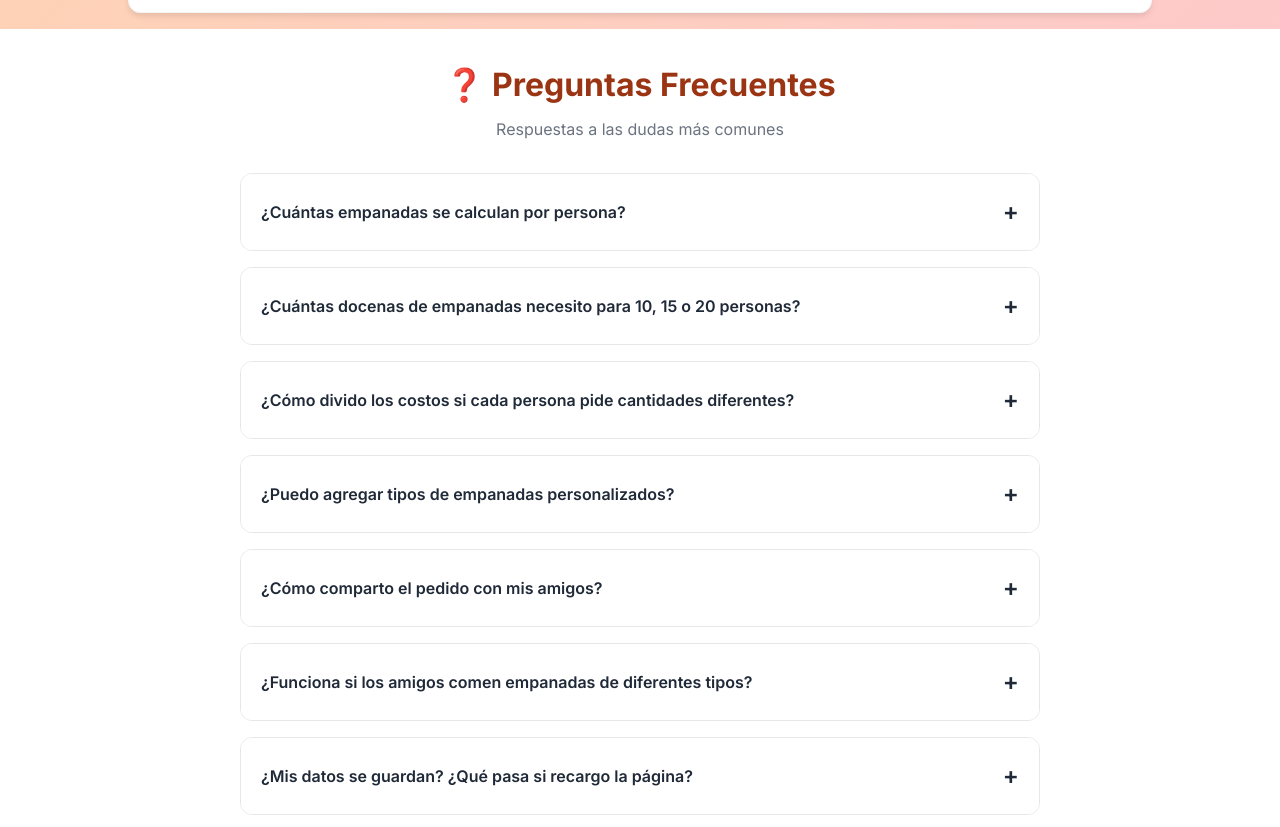
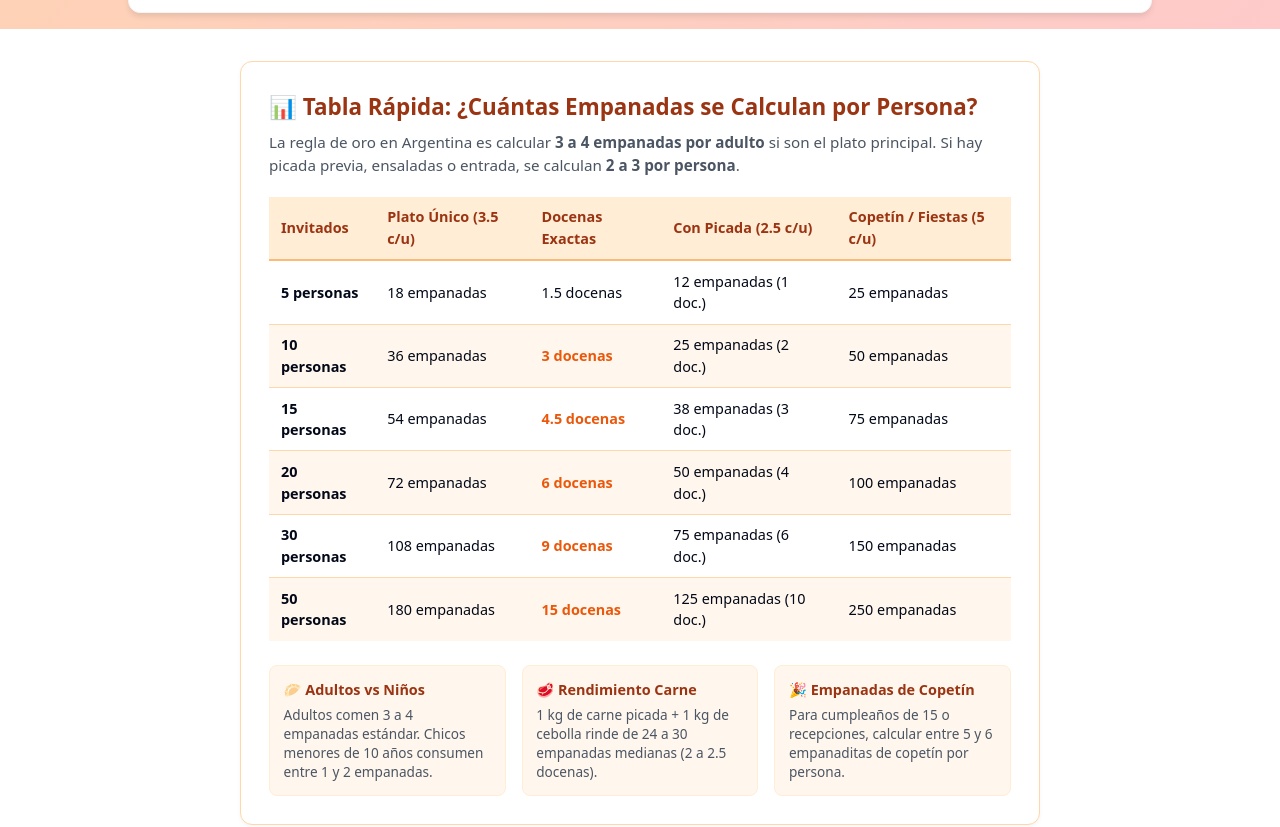
Before and after one commit to sebiglesias/empanadin, a Next.js app: page / in a window 1280 px wide. Shown: the part 839-1666 px from the top of the page. Built offline with nearby package versions, Linux system fonts and the light colour scheme.

Commit message:
feat(seo, adsense): optimize title and FAQs for search CTR and enable AdSense

```diff
--- a/app/calculator.tsx
+++ b/app/calculator.tsx
@@ -480,8 +480,8 @@ export default function EmpanadasCalculator() {
         <div style={styles.container}>
           <div style={styles.maxWidth}>
             <div style={styles.header}>
-              <h2 style={styles.title}>🥟 Calculadora de Empanadas</h2>
-              <p style={styles.subtitle}>Organiza tu pedido de empanadas con amigos</p>
+              <h1 style={styles.title}>🥟 Calculadora de Empanadas</h1>
+              <p style={styles.subtitle}>¿Cuántas empanadas por persona se calculan? Organizá tu pedido y dividí gastos</p>
             </div>
 
             <div style={{
--- a/app/faq-data.ts
+++ b/app/faq-data.ts
@@ -1,57 +1,57 @@
 export const faqs = [
   {
-    question: "¿Cuántas empanadas se calculan por persona?",
+    question: "¿Cuántas empanadas se calcula por persona?",
     answer:
-        "La regla estándar en Argentina para una juntada o cena es calcular entre 3 y 4 empanadas por persona adulta. Si las empanadas son plato único y el grupo tiene buen apetito, se recomienda estimar 4 a 5 empanadas por persona. Si además hay picada, ensalada o postre, con 2 a 3 empanadas suele ser suficiente. Para niños, lo habitual es calcular 1 a 2 empanadas.",
+      "La regla estándar en Argentina para una juntada o cena informal es calcular entre 3 y 4 empanadas por persona adulta. Si las empanadas son plato único y el grupo tiene buen apetito, se recomienda estimar 4 a 5 empanadas por comensal. Si previamente se sirve una picada abundante, ensalada o postre, con 2 a 3 empanadas suele ser suficiente. Para niños de hasta 10 años, lo habitual es estimar entre 1 y 2 empanadas.",
   },
   {
-    question: "¿Cuántas docenas de empanadas necesito para 10, 15 o 20 personas?",
+    question: "¿Cuántas docenas de empanadas necesito para 10, 20, 30 o 50 personas?",
     answer:
-        "Para 10 personas se calculan unas 3 docenas (36 empanadas). Para 15 personas, entre 4 y 5 docenas (48 a 60 empanadas). Para 20 personas, entre 6 y 7 docenas (72 a 84 empanadas). Usá la calculadora arriba para sumar los gustos de cada amigo y no pedir de más ni de menos.",
+      "Calculando un promedio de 3.5 empanadas por adulto:\n• 10 personas: 3 docenas (36 empanadas).\n• 15 personas: 4 a 5 docenas (48 a 60 empanadas).\n• 20 personas: 6 a 7 docenas (72 a 84 empanadas).\n• 30 personas: 9 a 10 docenas (108 a 120 empanadas).\n• 50 personas: 15 a 17 docenas (180 a 200 empanadas).\nSi además vas a servir picada previa o postre abundante, podés restar entre 1 y 2 docenas del pedido total.",
+  },
+  {
+    question: "¿Cuántas empanadas de copetín se calculan por persona en un cumpleaños o fiesta?",
+    answer:
+      "Para cumpleaños de 15, bautismos, cócteles o eventos de pie donde se sirven empanadas de copetín (tamaño cocktail o bocadito), se calculan entre 5 y 6 empanadas por persona si forman parte de una mesa de finger food variada (con sándwiches de miga, pizzetas, etc.), o entre 8 y 10 unidades por persona si son el bocadillo principal del festejo.",
+  },
+  {
+    question: "¿Cuántas empanadas salen con 1 kilo de carne picada?",
+    answer:
+      "Con 1 kilo de carne picada (o carne cortada a cuchillo) salen entre 24 y 30 empanadas medianas (es decir, entre 2 y 2 docenas y media). La receta clásica criolla lleva 1 kg de carne por 1 kg de cebolla, lo que rinde unos 2.2 kg de relleno final con huevo duro, aceitunas y condimentos, utilizando aproximadamente 35 a 40 gramos de relleno por tapa.",
+  },
+  {
+    question: "¿Cuántas empanadas se calculan si hay picada previa o asado?",
+    answer:
+      "Si la juntada incluye una picada previa con fiambres, quesos o snacks, el consumo de empanadas desciende a 2 o 2.5 por persona. Si las empanadas se sirven solo como entrada antes de un asado, calculá únicamente 1 a 1.5 empanadas por persona.",
+  },
+  {
+    question: "¿Cuáles son los sabores de empanadas más pedidos en una juntada?",
+    answer:
+      "En un pedido grupal variado, la distribución recomendada es: 40% Carne (suave o a cuchillo), 30% Jamón y Queso (el gusto universal infaltable), 15% Pollo y 15% opciones vegetarianas (Verdura/Acelga, Caprese, Cebolla y Queso o Humita). Con Empanadín podés cargar el gusto exacto de cada comensal para evitar que sobren las exóticas y falten las clásicas.",
   },
   {
     question: "¿Cómo divido los costos si cada persona pide cantidades diferentes?",
     answer:
-        "Tienes dos opciones: 1) Precio por empanada: si todas cuestan igual, calcula el total dividido por persona. 2) Precio total: ingresa lo que pagaste en total y la calculadora divide proporcionalmente según cuántas empanadas comió cada uno.",
+      "Tienes dos opciones en la calculadora: 1) Precio por empanada: si todas cuestan igual, cada comensal paga exactamente lo que consumió. 2) Precio total del pedido: si compraste promociones por docena o pagaste un total fijo, ingresás el importe global y el sistema reparte el costo de manera 100% proporcional a la cantidad de empanadas de cada amigo.",
   },
   {
     question: "¿Puedo agregar tipos de empanadas personalizados?",
     answer:
-        "Sí, puedes agregar tipos personalizados. En la sección 'Tipos de Empanadas', haz clic en '+ Agregar Tipo Personalizado' e ingresa el nombre (ej: Roquefort y Nuez, Cordero, etc.). Se guardarán en tu navegador.",
+      "Sí. En la sección 'Tipos de Empanadas', haz clic en '+ Agregar Tipo Personalizado' e ingresa el nombre de la variedad (ej: Roquefort y Nuez, Matambre a la Pizza, Cordero Patagónico, etc.). Se guardarán en el almacenamiento local de tu navegador.",
   },
   {
-    question: "¿Cómo comparto el pedido con mis amigos?",
+    question: "¿Cómo comparto el pedido por WhatsApp con mis amigos?",
     answer:
-        "Una vez que hayas ingresado todas las personas y empanadas, haz clic en 'Compartir por WhatsApp' y se abrirá WhatsApp Web con el resumen completo. También puedes copiar el mensaje si prefieres enviarlo por otro medio.",
+      "Una vez que ingresaste a las personas y sus sabores, haz clic en 'Compartir por WhatsApp'. Se generará automáticamente un resumen completo con el detalle de docenas para la rotisería o delivery, el monto que debe transferir cada amigo y tu Alias/CBU bancario si lo completaste.",
   },
   {
-    question: "¿Funciona si los amigos comen empanadas de diferentes tipos?",
+    question: "¿Es gratis esta calculadora?",
     answer:
-        "Claro, es lo ideal de la herramienta. Cada persona puede tener una combinación diferente: Juan puede pedir 2 de Carne + 3 de Jamón y Queso, mientras que María pide 4 de Verdura + 2 de Caprese. La calculadora suma todo automáticamente.",
+      "Sí, Empanadín es una herramienta web 100% gratuita creada para facilitar la organización de juntadas, reuniones y pedidos de empanadas con amigos y familiares en Argentina.",
   },
   {
-    question: "¿Mis datos se guardan? ¿Qué pasa si recargo la página?",
+    question: "¿Funciona sin internet y guarda mis datos?",
     answer:
-        "Todos tus datos se guardan en el navegador (localStorage). Si recargás la página, verás la misma información. Se borra solo si limpias el historial/cache del navegador.",
-  },
-  {
-    question: "¿Funciona sin internet?",
-    answer:
-        "Sí, es una Progressive Web App (PWA). Una vez que la cargas una vez, funciona completamente sin conexión. Los datos se guardan localmente en tu dispositivo.",
-  },
-  {
-    question: "¿Es gratis? ¿Tiene publicidad?",
-    answer:
-        "100% gratis y sin publicidad. No hay costo ni suscripciones. Fue creada para facilitar la organización de juntadas con amigos.",
-  },
-  {
-    question: "¿Qué pasa si sobran empanadas?",
-    answer:
-        "Puedes ajustar las cantidades en cualquier momento. Si calculaste mal, simplemente modifica los números antes de compartir. La calculadora siempre te muestra el total actual.",
-  },
-  {
-    question: "¿Puedo instalar esto como app en mi teléfono?",
-    answer:
-        "Sí, es una PWA. En iOS: abre en Safari → Compartir → Agregar a la pantalla de inicio. En Android: abre en Chrome → Menú (⋮) → Instalar app. Tendrás un icono en tu pantalla de inicio.",
+      "Sí, es una Progressive Web App (PWA). Todos tus datos se guardan en el navegador (localStorage). Si recargas la página o pierdes la conexión a internet durante la juntada, la información se mantiene intacta.",
   },
 ]
--- a/app/page.tsx
+++ b/app/page.tsx
@@ -1,8 +1,5 @@
 import EmpanadasCalculator from "./calculator"
 import FAQ from "./faq"
-import { faqs } from "./faq-data"
-
-const empanadas = ["Carne", "Pollo", "Jamón y Queso", "Caprese", "Verdura", "Humita", "Cebolla y Queso", "Atún"]
 
 export default function Page() {
   return (
@@ -13,52 +10,109 @@ export default function Page() {
           </div>
         </noscript>
 
-        <div style={{ position: "absolute", width: "1px", height: "1px", overflow: "hidden", opacity: "0" }}>
-          <h1>Calculadora de Empanadas para Juntadas</h1>
-          <p>
-            Herramienta gratuita para organizar pedidos de empanadas en juntadas con amigos. Calcula cuántas
-            empanadas necesitas por persona, divide costos automáticamente y comparte el pedido por WhatsApp.
-            Perfecto para reuniones en Argentina.
+        <EmpanadasCalculator />
+
+        {/* Guía Rápida & Tabla de Referencia SEO */}
+        <section
+          aria-label="Guía rápida para calcular empanadas"
+          style={{
+            maxWidth: "800px",
+            margin: "2rem auto 0",
+            padding: "1.75rem",
+            backgroundColor: "white",
+            borderRadius: "0.75rem",
+            border: "1px solid #fed7aa",
+            boxShadow: "0 2px 4px rgba(0,0,0,0.04)",
+            fontFamily: "system-ui, -apple-system, sans-serif",
+          }}
+        >
+          <h2 style={{ fontSize: "1.4rem", fontWeight: "700", color: "#9a3412", marginBottom: "0.5rem" }}>
+            📊 Tabla Rápida: ¿Cuántas Empanadas se Calculan por Persona?
+          </h2>
+          <p style={{ color: "#4b5563", fontSize: "0.95rem", lineHeight: "1.5", marginBottom: "1.25rem" }}>
+            La regla de oro en Argentina es calcular <strong>3 a 4 empanadas por adulto</strong> si son el plato principal.
+            Si hay picada previa, ensaladas o entrada, se calculan <strong>2 a 3 por persona</strong>.
           </p>
 
-          <h2>Tipos de Empanadas Disponibles</h2>
-          <ul>
-            {empanadas.map((emp) => (
-                <li key={emp}>{emp}</li>
-            ))}
-          </ul>
+          <div style={{ overflowX: "auto" }}>
+            <table style={{ width: "100%", borderCollapse: "collapse", textAlign: "left", fontSize: "0.9rem" }}>
+              <thead>
+                <tr style={{ backgroundColor: "#ffedd5", borderBottom: "2px solid #fdba74" }}>
+                  <th style={{ padding: "0.6rem 0.75rem", fontWeight: "600", color: "#9a3412" }}>Invitados</th>
+                  <th style={{ padding: "0.6rem 0.75rem", fontWeight: "600", color: "#9a3412" }}>Plato Único (3.5 c/u)</th>
+                  <th style={{ padding: "0.6rem 0.75rem", fontWeight: "600", color: "#9a3412" }}>Docenas Exactas</th>
+                  <th style={{ padding: "0.6rem 0.75rem", fontWeight: "600", color: "#9a3412" }}>Con Picada (2.5 c/u)</th>
+                  <th style={{ padding: "0.6rem 0.75rem", fontWeight: "600", color: "#9a3412" }}>Copetín / Fiestas (5 c/u)</th>
+                </tr>
+              </thead>
+              <tbody>
+                <tr style={{ borderBottom: "1px solid #fed7aa" }}>
+                  <td style={{ padding: "0.6rem 0.75rem", fontWeight: "600" }}>5 personas</td>
+                  <td style={{ padding: "0.6rem 0.75rem" }}>18 empanadas</td>
+                  <td style={{ padding: "0.6rem 0.75rem" }}>1.5 docenas</td>
+                  <td style={{ padding: "0.6rem 0.75rem" }}>12 empanadas (1 doc.)</td>
+                  <td style={{ padding: "0.6rem 0.75rem" }}>25 empanadas</td>
+                </tr>
+                <tr style={{ backgroundColor: "#fff7ed", borderBottom: "1px solid #fed7aa" }}>
+                  <td style={{ padding: "0.6rem 0.75rem", fontWeight: "600" }}>10 personas</td>
+                  <td style={{ padding: "0.6rem 0.75rem" }}>36 empanadas</td>
+                  <td style={{ padding: "0.6rem 0.75rem", fontWeight: "600", color: "#ea580c" }}>3 docenas</td>
+                  <td style={{ padding: "0.6rem 0.75rem" }}>25 empanadas (2 doc.)</td>
+                  <td style={{ padding: "0.6rem 0.75rem" }}>50 empanadas</td>
+                </tr>
+                <tr style={{ borderBottom: "1px solid #fed7aa" }}>
+                  <td style={{ padding: "0.6rem 0.75rem", fontWeight: "600" }}>15 personas</td>
+                  <td style={{ padding: "0.6rem 0.75rem" }}>54 empanadas</td>
+                  <td style={{ padding: "0.6rem 0.75rem", fontWeight: "600", color: "#ea580c" }}>4.5 docenas</td>
+                  <td style={{ padding: "0.6rem 0.75rem" }}>38 empanadas (3 doc.)</td>
+                  <td style={{ padding: "0.6rem 0.75rem" }}>75 empanadas</td>
+                </tr>
+                <tr style={{ backgroundColor: "#fff7ed", borderBottom: "1px solid #fed7aa" }}>
+                  <td style={{ padding: "0.6rem 0.75rem", fontWeight: "600" }}>20 personas</td>
+                  <td style={{ padding: "0.6rem 0.75rem" }}>72 empanadas</td>
+                  <td style={{ padding: "0.6rem 0.75rem", fontWeight: "600", color: "#ea580c" }}>6 docenas</td>
+                  <td style={{ padding: "0.6rem 0.75rem" }}>50 empanadas (4 doc.)</td>
+                  <td style={{ padding: "0.6rem 0.75rem" }}>100 empanadas</td>
+                </tr>
+                <tr style={{ borderBottom: "1px solid #fed7aa" }}>
+                  <td style={{ padding: "0.6rem 0.75rem", fontWeight: "600" }}>30 personas</td>
+                  <td style={{ padding: "0.6rem 0.75rem" }}>108 empanadas</td>
+                  <td style={{ padding: "0.6rem 0.75rem", fontWeight: "600", color: "#ea580c" }}>9 docenas</td>
+                  <td style={{ padding: "0.6rem 0.75rem" }}>75 empanadas (6 doc.)</td>
+                  <td style={{ padding: "0.6rem 0.75rem" }}>150 empanadas</td>
+                </tr>
+                <tr style={{ backgroundColor: "#fff7ed" }}>
+                  <td style={{ padding: "0.6rem 0.75rem", fontWeight: "600" }}>50 personas</td>
+                  <td style={{ padding: "0.6rem 0.75rem" }}>180 empanadas</td>
+                  <td style={{ padding: "0.6rem 0.75rem", fontWeight: "600", color: "#ea580c" }}>15 docenas</td>
+                  <td style={{ padding: "0.6rem 0.75rem" }}>125 empanadas (10 doc.)</td>
+                  <td style={{ padding: "0.6rem 0.75rem" }}>250 empanadas</td>
+                </tr>
+              </tbody>
+            </table>
+          </div>
 
-          <h2>Características</h2>
-          <ul>
-            <li>Agrega personas a tu juntada</li>
-            <li>Selecciona tipos y cantidades de empanadas</li>
-            <li>Calcula costos automáticamente</li>
-            <li>Comparte el resumen por WhatsApp</li>
-            <li>Divide gastos de forma proporcional</li>
-            <li>Guarda tus datos en el navegador</li>
-            <li>Funciona sin conexión (PWA)</li>
-            <li>Gratis y sin publicidad</li>
-          </ul>
-
-          <h2>Cómo Usar</h2>
-          <p>
-            1. Agrega los nombres de las personas que van a comer empanadas<br />
-            2. Selecciona el tipo y cantidad de empanadas para cada persona<br />
-            3. Ingresa el precio por empanada o el precio total del pedido<br />
-            4. Revisa el resumen con lo que cada uno debe pagar<br />
-            5. Comparte por WhatsApp o copia el mensaje<br />
-          </p>
-
-          <h2>Preguntas Frecuentes</h2>
-          {faqs.map((faq) => (
-              <div key={faq.question}>
-                <h3>{faq.question}</h3>
-                <p>{faq.answer}</p>
-              </div>
-          ))}
-        </div>
-
-        <EmpanadasCalculator />
+          <div style={{ display: "grid", gridTemplateColumns: "repeat(auto-fit, minmax(220px, 1fr))", gap: "1rem", marginTop: "1.5rem" }}>
+            <div style={{ backgroundColor: "#fff7ed", border: "1px solid #ffedd5", borderRadius: "0.5rem", padding: "0.85rem" }}>
+              <div style={{ fontWeight: "600", color: "#9a3412", marginBottom: "0.25rem", fontSize: "0.9rem" }}>🥟 Adultos vs Niños</div>
+              <p style={{ margin: 0, fontSize: "0.85rem", color: "#4b5563", lineHeight: "1.4" }}>
+                Adultos comen 3 a 4 empanadas estándar. Chicos menores de 10 años consumen entre 1 y 2 empanadas.
+              </p>
+            </div>
+            <div style={{ backgroundColor: "#fff7ed", border: "1px solid #ffedd5", borderRadius: "0.5rem", padding: "0.85rem" }}>
+              <div style={{ fontWeight: "600", color: "#9a3412", marginBottom: "0.25rem", fontSize: "0.9rem" }}>🥩 Rendimiento Carne</div>
+              <p style={{ margin: 0, fontSize: "0.85rem", color: "#4b5563", lineHeight: "1.4" }}>
+                1 kg de carne picada + 1 kg de cebolla rinde de 24 a 30 empanadas medianas (2 a 2.5 docenas).
+              </p>
+            </div>
+            <div style={{ backgroundColor: "#fff7ed", border: "1px solid #ffedd5", borderRadius: "0.5rem", padding: "0.85rem" }}>
+              <div style={{ fontWeight: "600", color: "#9a3412", marginBottom: "0.25rem", fontSize: "0.9rem" }}>🎉 Empanadas de Copetín</div>
+              <p style={{ margin: 0, fontSize: "0.85rem", color: "#4b5563", lineHeight: "1.4" }}>
+                Para cumpleaños de 15 o recepciones, calcular entre 5 y 6 empanaditas de copetín por persona.
+              </p>
+            </div>
+          </div>
+        </section>
 
         <div style={{ paddingTop: "2rem", paddingBottom: "2rem" }}>
           <FAQ />
```
Also changed, not shown: app/layout.tsx (+34 -21 lines).
